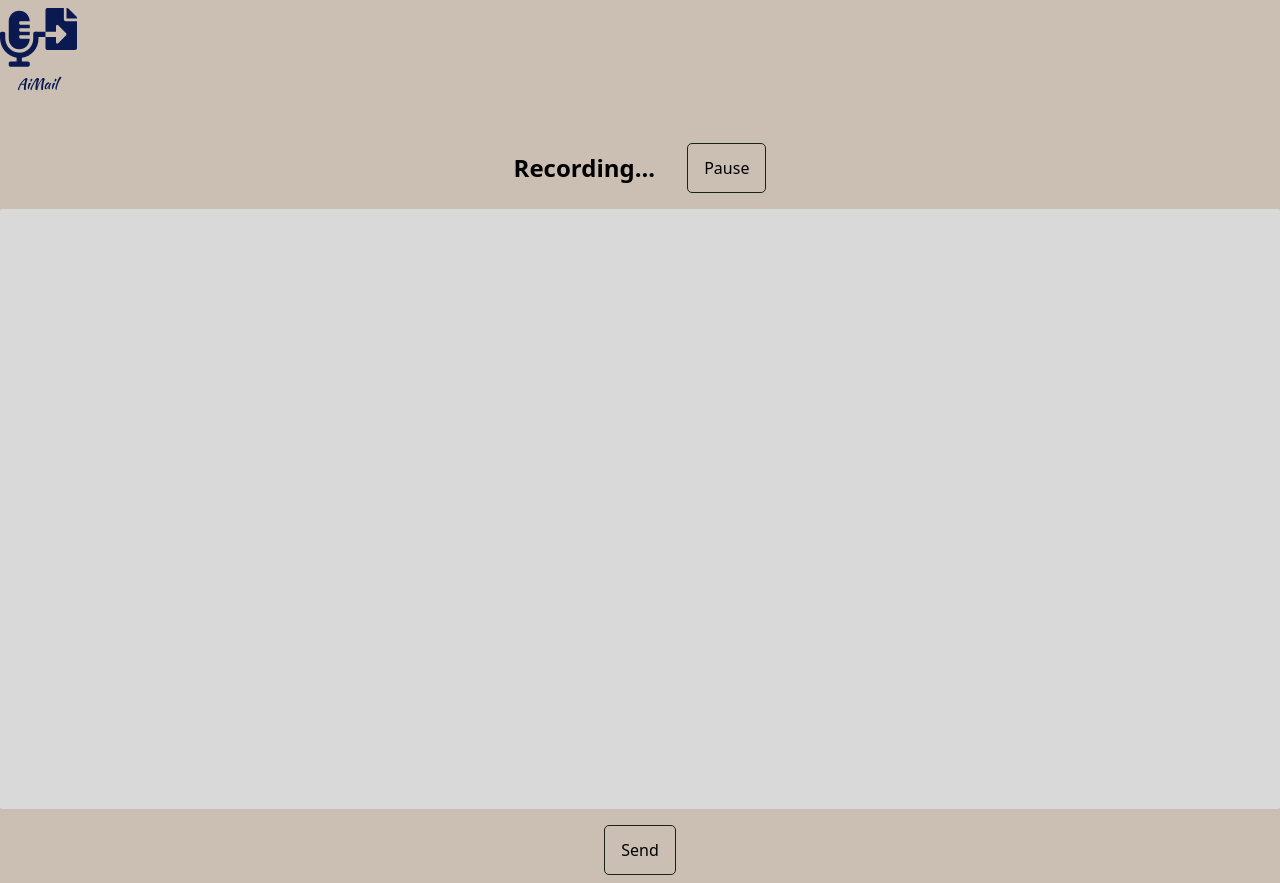
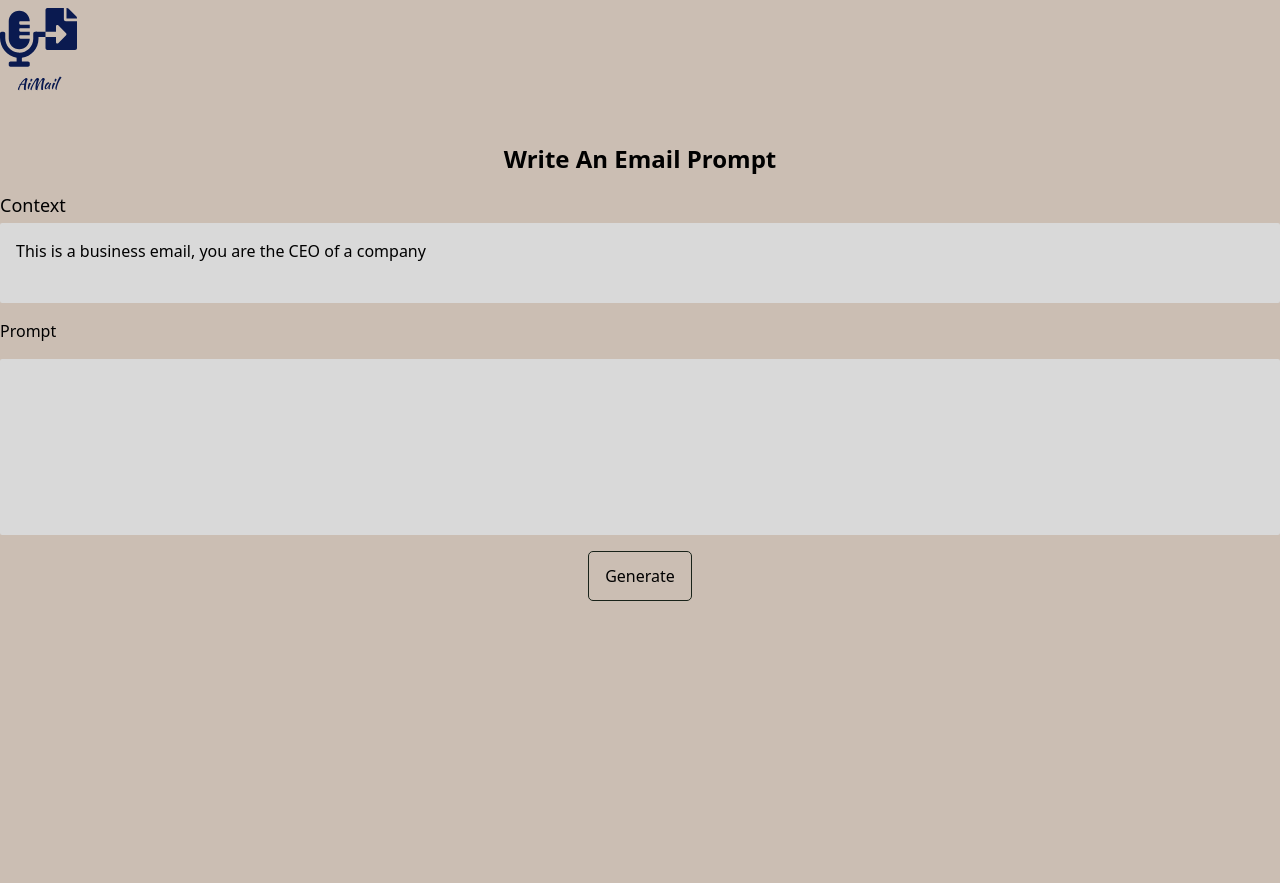
Before and after one commit to Mastagoon/ai-mail, a SvelteKit app: page /speech in a window 1280 px wide. After the commit the page ends 800 px from the top, so only its background shows below. Built offline with nearby package versions, Linux system fonts and the light colour scheme.

Commit message:
submit with ctrl+enter

```diff
--- a/package.json
+++ b/package.json
@@ -14,7 +14,7 @@
     "@sveltejs/kit": "^1.20.4",
     "autoprefixer": "^10.4.15",
     "postcss": "^8.4.29",
-		"svelte": "^4.0.5",
+    "svelte": "^4.2.0",
     "svelte-check": "^3.4.3",
     "tailwindcss": "^3.3.3",
     "tslib": "^2.4.1",
--- a/src/routes/+layout.svelte
+++ b/src/routes/+layout.svelte
@@ -4,7 +4,9 @@
 
 <div class="container mx-auto my-2 h-full w-full">
 	<div class="flex flex-row mb-12">
-		<img src="logo.svg" alt="">
+		<a href="/">
+			<img src="logo.svg" alt="">
+		</a>
 	</div>
 	<slot />
 </div>
--- a/src/routes/speech/+page.svelte
+++ b/src/routes/speech/+page.svelte
@@ -1,19 +1,81 @@
-<div class="flex flex-col gap-4">
+<script lang="ts">
+  import { slide} from "svelte/transition";
+  import { onMount } from 'svelte';
+	import { enhance } from '$app/forms';
+	import Loading from "../../components/Loading.svelte";
+
+	export let form
+	let isLoading = false;
+
+  let ready = false;
+  onMount(() => ready = true);
+
+	let  formRef: HTMLFormElement;
+
+	const handleSend = () => {
+
+	}
+</script>
+
+{#if ready}
+<div
+		on:keypress={e => {
+			if (e.key === "Enter" && e.ctrlKey) {
+				formRef.requestSubmit()
+			}
+		}}
+		class="flex flex-col gap-4">
 	<div class="flex flex-row justify-center gap-8 items-center">
-		<h1 class="text-2xl font-bold">Recording...</h1>
-		<button class="border-[1px] px-4 py-3 border-[#19231A] rounded-[5px] flex
-		hover:text-white
-		flex-row items-center gap-4 hover:bg-secondary">
-			Pause
+		<h1 class="text-2xl font-bold capitalize">Write an email prompt</h1>
+	</div>
+	<form
+			bind:this={formRef}
+			method="POST" class="flex flex-col gap-4" use:enhance={() => {
+				isLoading = true
+				return async ({ update }) => {
+				await update({ reset: false });
+				isLoading = false
+			};
+	}}>
+			<div class="flex flex-col gap-1">
+				<label class="text-lg " for="context">Context</label>
+				<textarea
+					value="This is a business email, you are the CEO of a company"
+					name="context" class="bg-[#D9D9D9] rounded-sm resize-none p-4" rows={2}></textarea>
+			</div>
+
+		<span>Prompt</span>
+		<textarea name="prompt" class="bg-[#D9D9D9] rounded-sm resize-none p-4" rows={6}></textarea>
+{#if form?.result}
+			<span>Response:</span>
+		<textarea value={form?.result??""} name="response" class="bg-[#D9D9D9] rounded-sm resize-none p-4" rows={12}></textarea>
+{/if}
+		<div class="flex flex-row justify-center gap-8 ">
+			<button
+					type="submit" class="border-[1px] px-4 py-3 border-[#19231A] rounded-[5px] flex
+			hover:text-white
+			flex-row items-center gap-4 hover:bg-secondary">
+					{form?.result ? "Regenerate" : "Generate"}
+			</button>
+{#if form?.result}
+		<button
+			on:click={handleSend}
+			type="submit" class="border-[1px] px-4 py-3 border-[#19231A] rounded-[5px] flex
+			hover:text-white
+			flex-row items-center gap-4 hover:bg-secondary">
+				Send mail
 		</button>
-	</div>
-	<textarea class="bg-[#D9D9D9] rounded-sm resize-none" disabled rows={25}></textarea>
+{/if}
+		</div>
+	</form>
 
-	<div class="flex flex-row justify-center">
-		<button class="border-[1px] px-4 py-3 border-[#19231A] rounded-[5px] flex
-		hover:text-white
-		flex-row items-center gap-4 hover:bg-secondary">
-			Send
-		</button>
-	</div>
 </div>
+
+{#if isLoading}
+		<Loading t="Generating your email..."/>
+{/if}
+
+{#if form?.error}
+	<p in:slide={{duration:500}} class="text-red-500 text-center">{form?.error}</p>
+{/if}
+{/if}
--- a/src/routes/type/+page.svelte
+++ b/src/routes/type/+page.svelte
@@ -1,9 +1,8 @@
-<script>
+<script lang="ts">
   import { slide} from "svelte/transition";
   import { onMount } from 'svelte';
 	import { enhance } from '$app/forms';
 	import Loading from "../../components/Loading.svelte";
-    import { reset } from "__sveltekit/paths";
 
 	export let form
 	let isLoading = false;
@@ -11,41 +10,52 @@
   let ready = false;
   onMount(() => ready = true);
 
+	let  formRef: HTMLFormElement;
+
 	const handleSend = () => {
 
 	}
 </script>
 
 {#if ready}
-<div class="flex flex-col gap-4">
+<div
+		on:keypress={e => {
+			if (e.key === "Enter" && e.ctrlKey) {
+				formRef.requestSubmit()
+			}
+		}}
+		class="flex flex-col gap-4">
 	<div class="flex flex-row justify-center gap-8 items-center">
 		<h1 class="text-2xl font-bold capitalize">Write an email prompt</h1>
 	</div>
-	<form method="POST" class="flex flex-col gap-4" use:enhance={() => {
-		isLoading = true
-		return async ({ update }) => {
-			await update({ reset: false });
-			isLoading = false
-		};
+	<form
+			bind:this={formRef}
+			method="POST" class="flex flex-col gap-4" use:enhance={() => {
+				isLoading = true
+				return async ({ update }) => {
+				await update({ reset: false });
+				isLoading = false
+			};
 	}}>
 			<div class="flex flex-col gap-1">
-				<label class="text-lg " for="context">{isLoading}</label>
+				<label class="text-lg " for="context">Context</label>
 				<textarea
 					value="This is a business email, you are the CEO of a company"
 					name="context" class="bg-[#D9D9D9] rounded-sm resize-none p-4" rows={2}></textarea>
 			</div>
 
+		<span>Prompt</span>
+		<textarea name="prompt" class="bg-[#D9D9D9] rounded-sm resize-none p-4" rows={6}></textarea>
 {#if form?.result}
-		<textarea name="prompt" class="bg-[#D9D9D9] rounded-sm resize-none p-4" rows={6}></textarea>
 			<span>Response:</span>
 		<textarea value={form?.result??""} name="response" class="bg-[#D9D9D9] rounded-sm resize-none p-4" rows={12}></textarea>
 {/if}
-		<div class="flex flex-row justify-center gap-8 bg-red-500">
+		<div class="flex flex-row justify-center gap-8 ">
 			<button
 					type="submit" class="border-[1px] px-4 py-3 border-[#19231A] rounded-[5px] flex
 			hover:text-white
 			flex-row items-center gap-4 hover:bg-secondary">
-				Generate
+					{form?.result ? "Regenerate" : "Generate"}
 			</button>
 {#if form?.result}
 		<button
@@ -62,7 +72,7 @@
 </div>
 
 {#if isLoading}
-		<Loading/>
+		<Loading t="Generating your email..."/>
 {/if}
 
 {#if form?.error}
```
Also changed, not shown: 1 other file (tests, documents, lock files or other folders). Lines whose indentation alone changed are shown as unchanged.
